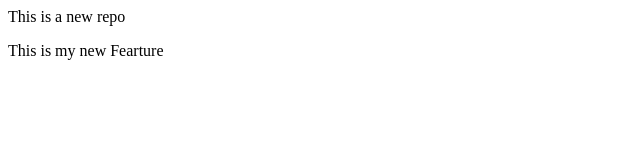
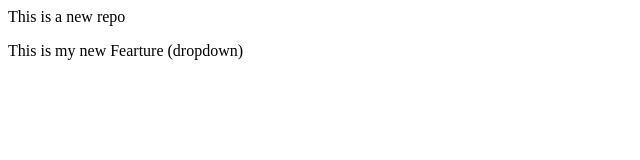
Before and after one commit to Rosh123456789/localrepo, a plain HTML site: page index.html in a window 1280 px wide. Shown: the full height of the page, 0-640 px from the left. Drawn offline with Linux system fonts and the light colour scheme.

```diff
--- a/index.html
+++ b/index.html
@@ -1,2 +1,2 @@
 <p>This is a new repo</p>
-<p> This is my new Fearture</p>
+<p> This is my new Fearture (dropdown)</p>
```
